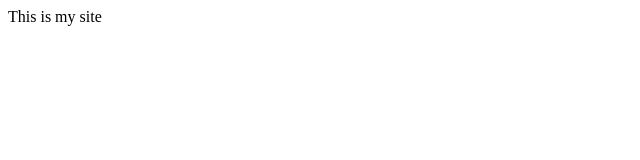
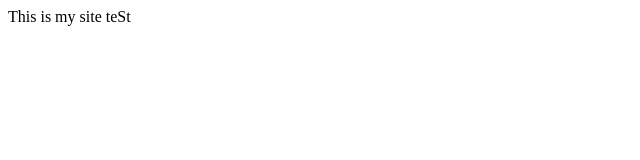
Before and after one commit to Kollekcioner47/test2, a plain HTML site: page index.html in a window 1280 px wide. Shown: the full height of the page, 0-640 px from the left. Drawn offline with Linux system fonts and the light colour scheme.

Commit message:
Update index.html

```diff
--- a/index.html
+++ b/index.html
@@ -7,5 +7,6 @@
 </head>
 <body>
     This is my site
+    teSt
 </body>
 </html>
```
